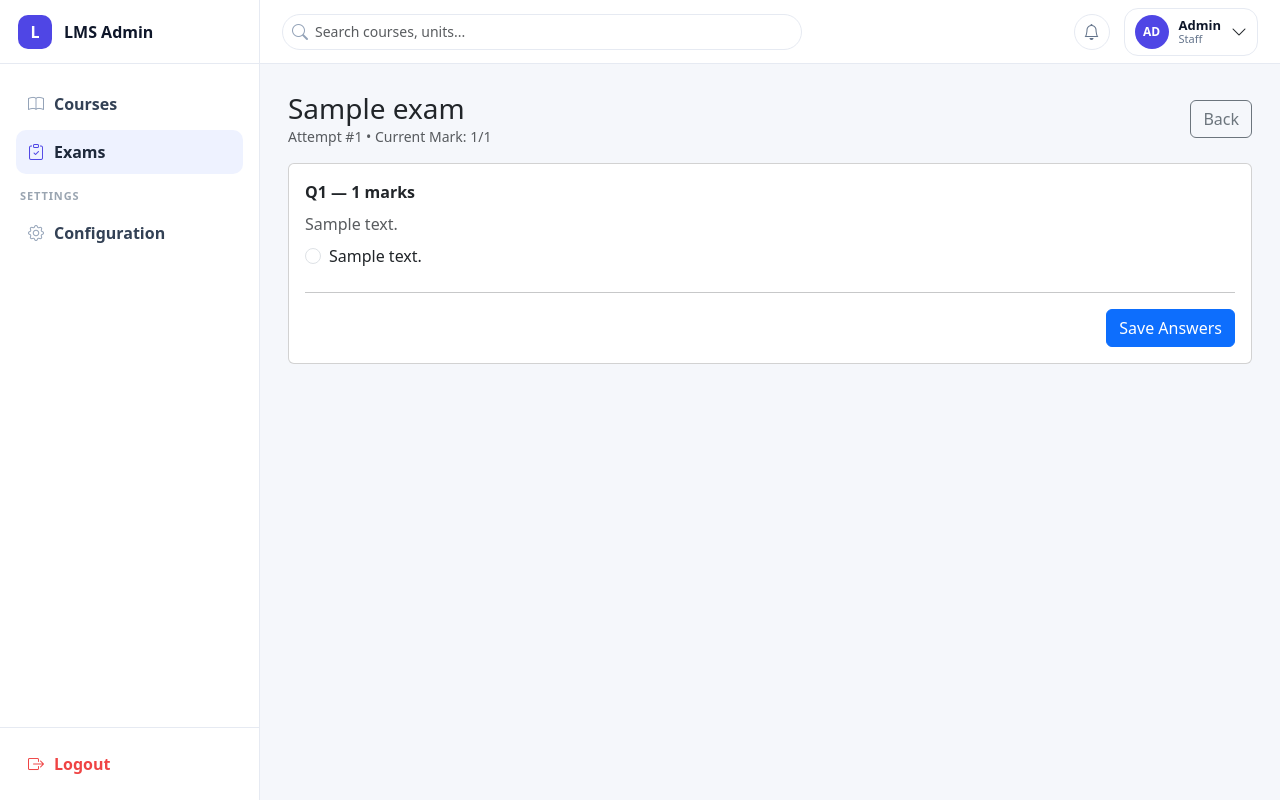
After one commit to Hazem-Abdeen/Lms_Project, a Django app: page /exams/attempts/1/take/ in a window 1280 px wide. The commit adds this page. Run offline with Django 5.2, Linux system fonts and the light colour scheme; a user stored in the database is signed in; tables that the repository leaves empty hold one stand-in row (values such as "Sample post").

Commit message:
first view

```diff
--- a/config/settings.py
+++ b/config/settings.py
@@ -122,3 +122,6 @@ USE_TZ = True
 # https://docs.djangoproject.com/en/6.0/howto/static-files/
 
 STATIC_URL = 'static/'
+
+LOGIN_URL = "/admin/login/"
+LOGIN_REDIRECT_URL = "/exams/"
--- a/config/urls.py
+++ b/config/urls.py
@@ -1,8 +1,10 @@
 from django.contrib import admin
+from django.shortcuts import redirect
 from django.urls import path, include
 
 urlpatterns = [
     path("admin/", admin.site.urls),
     path("courses/", include("courses.urls")),
     path("exams/", include("exams.urls")),
+    path("", lambda request: redirect("/exams/")),
 ]
--- a/exams/models.py
+++ b/exams/models.py
@@ -1,6 +1,8 @@
 from django.conf import settings
 from django.core.exceptions import ValidationError
 from django.db import models
+from django.utils import timezone
+
 
 class Exam(models.Model):
     course = models.ForeignKey(
@@ -47,6 +49,10 @@ class AnswerChoice(models.Model):
 
 
 class ExamAttempt(models.Model):
+    class Status(models.TextChoices):
+        IN_PROGRESS = "IN_PROGRESS", "In progress"
+        SUBMITTED = "SUBMITTED", "Submitted"
+
     user = models.ForeignKey(
         settings.AUTH_USER_MODEL,
         on_delete=models.CASCADE,
@@ -57,11 +63,31 @@ class ExamAttempt(models.Model):
         on_delete=models.CASCADE,
         related_name="attempts"
     )
-    full_mark = models.PositiveSmallIntegerField()
-    user_mark = models.PositiveSmallIntegerField()
+
+    status = models.CharField(
+        max_length=20,
+        choices=Status.choices,
+        default=Status.IN_PROGRESS,
+    )
+
+    started_at = models.DateTimeField(auto_now_add=True)
+    submitted_at = models.DateTimeField(null=True, blank=True)
+
+    full_mark = models.PositiveSmallIntegerField(default=0)
+    user_mark = models.PositiveSmallIntegerField(default=0)
 
     def __str__(self):
-        return f"{self.user} - {self.exam}"
+        return f"{self.user} - {self.exam} ({self.status})"
+
+    class Meta:
+        constraints = [
+            models.UniqueConstraint(
+                fields=["user", "exam"],
+                condition=models.Q(status="IN_PROGRESS"),
+                name="unique_in_progress_attempt_per_user_exam",
+            )
+        ]
+
 
 class AttemptAnswer(models.Model):
     attempt = models.ForeignKey(
--- /dev/null
+++ b/exams/templates/exams/attempt_take.html
@@ -0,0 +1,53 @@
+{% extends "courses/base.html" %}
+{% load exam_extras %}
+
+{% block title %}Take Exam{% endblock %}
+{% block topbar_left %}Take Exam{% endblock %}
+
+{% block content %}
+  <div class="d-flex justify-content-between align-items-center mb-3">
+    <div>
+      <h3 class="mb-0">{{ exam.title }}</h3>
+      <div class="text-muted small">
+        Attempt #{{ attempt.id }} • Current Mark: {{ attempt.user_mark }}/{{ attempt.full_mark }}
+      </div>
+    </div>
+    <a class="btn btn-outline-secondary" href="{% url 'exams:exam_detail' exam.id %}">Back</a>
+  </div>
+
+  <form method="post" class="card">
+    {% csrf_token %}
+    <div class="card-body">
+      {% for q in questions %}
+        <div class="mb-4">
+          <div class="fw-semibold mb-2">
+            Q{{ q.order }} — {{ q.mark }} marks
+          </div>
+          <div class="text-muted mb-2">{{ q.text }}</div>
+
+          {% for c in q.choices.all %}
+            <div class="form-check">
+              <input class="form-check-input"
+                     type="radio"
+                     name="q_{{ q.id }}"
+                     id="q{{ q.id }}_c{{ c.id }}"
+                     value="{{ c.id }}"
+                     {% if answers_map.q.id == c.id %}checked{% endif %}>
+              <label class="form-check-label" for="q{{ q.id }}_c{{ c.id }}">
+                {{ c.text }}
+              </label>
+            </div>
+          {% empty %}
+            <div class="text-muted small">No answers added yet for this question.</div>
+          {% endfor %}
+        </div>
+        <hr>
+      {% endfor %}
+
+      <div class="d-flex gap-2 justify-content-end">
+        <button type="submit" class="btn btn-primary">Save Answers</button>
+        {# Step 4: Submit button will go here #}
+      </div>
+    </div>
+  </form>
+{% endblock %}
--- a/exams/urls.py
+++ b/exams/urls.py
@@ -1,7 +1,8 @@
 from django.urls import path
 from .views import (
     ExamListView, ExamCreateView, ExamDetailView, ExamUpdateView, ExamDeleteView,
-    QuestionCreateView, QuestionUpdateView, QuestionDeleteView, ChoiceCreateView, ChoiceUpdateView, ChoiceDeleteView
+    QuestionCreateView, QuestionUpdateView, QuestionDeleteView, ChoiceCreateView, ChoiceUpdateView, ChoiceDeleteView,
+    StartExamAttemptView, TakeExamView
 )
 
 app_name = "exams"
@@ -23,4 +24,6 @@ urlpatterns = [
     path("choices/<int:pk>/edit/", ChoiceUpdateView.as_view(), name="choice_update"),
     path("choices/<int:pk>/delete/", ChoiceDeleteView.as_view(), name="choice_delete"),
 
+    path("<int:exam_id>/start/",StartExamAttemptView.as_view(),name="attempt_start",),
+    path("attempts/<int:attempt_id>/take/",TakeExamView.as_view(),name="attempt_take",),
 ]
--- a/exams/views.py
+++ b/exams/views.py
@@ -1,9 +1,12 @@
-from django.shortcuts import get_object_or_404
+from django.db import transaction
+from django.db.models import Sum
+from django.shortcuts import get_object_or_404, redirect, render
 from django.urls import reverse_lazy
+from django.views import View
 from django.views.generic import ListView, CreateView, UpdateView, DeleteView, DetailView
 from django.contrib.auth.mixins import LoginRequiredMixin
 
-from .models import Exam, Question, AnswerChoice
+from .models import Exam, Question, AnswerChoice, ExamAttempt, AttemptAnswer
 from .forms import ExamForm, QuestionForm, ChoiceForm
 
 
@@ -152,3 +155,107 @@ class ChoiceDeleteView(DeleteView):
 
     def get_success_url(self):
         return reverse_lazy("exams:exam_detail", kwargs={"pk": self.object.question.exam.pk})
+
+class StartExamAttemptView(LoginRequiredMixin, View):
+    @transaction.atomic
+    def get(self, request, exam_id):
+        exam = get_object_or_404(Exam, pk=exam_id)
+
+        attempt, created = ExamAttempt.objects.get_or_create(
+            user=request.user,
+            exam=exam,
+            status=ExamAttempt.Status.IN_PROGRESS,
+            defaults={
+                "full_mark": exam.questions.aggregate(
+                    total=Sum("mark")
+                )["total"] or 0,
+                "user_mark": 0,
+            },
+        )
+
+        return redirect(
+            "exams:attempt_take",
+            attempt_id=attempt.id,
+        )
+
+class TakeExamView(LoginRequiredMixin, View):
+    template_name = "exams/attempt_take.html"
+
+    def get(self, request, attempt_id):
+        attempt = get_object_or_404(
+            ExamAttempt,
+            pk=attempt_id,
+            user=request.user,
+        )
+
+        # If already submitted, don't allow editing
+        if attempt.status == ExamAttempt.Status.SUBMITTED:
+            return redirect("exams:attempt_result", attempt_id=attempt.id)  # Step 4 later
+
+        questions = attempt.exam.questions.prefetch_related("choices").all()
+
+        # existing answers for pre-selecting radios
+        answers_map = {
+            a.question_id: a.selected_choice_id
+            for a in attempt.answers.select_related("selected_choice").all()
+        }
+
+        return render(request, self.template_name, {
+            "attempt": attempt,
+            "exam": attempt.exam,
+            "questions": questions,
+            "answers_map": answers_map,
+        })
+
+    @transaction.atomic
+    def post(self, request, attempt_id):
+        attempt = get_object_or_404(
+            ExamAttempt,
+            pk=attempt_id,
+            user=request.user,
+        )
+
+        if attempt.status == ExamAttempt.Status.SUBMITTED:
+            return redirect("exams:attempt_result", attempt_id=attempt.id)  # Step 4 later
+
+        questions = attempt.exam.questions.prefetch_related("choices").all()
+
+        # Save/update answers
+        for q in questions:
+            key = f"q_{q.id}"
+            choice_id = request.POST.get(key)
+
+            if not choice_id:
+                # user left it unanswered
+                AttemptAnswer.objects.update_or_create(
+                    attempt=attempt,
+                    question=q,
+                    defaults={
+                        "selected_choice": None,
+                        "is_correct": False,
+                        "earned_mark": 0,
+                    },
+                )
+                continue
+
+            # Make sure the choice belongs to THIS question (security check)
+            choice = get_object_or_404(AnswerChoice, pk=choice_id, question=q)
+
+            is_correct = choice.is_correct
+            earned = q.mark if is_correct else 0
+
+            AttemptAnswer.objects.update_or_create(
+                attempt=attempt,
+                question=q,
+                defaults={
+                    "selected_choice": choice,
+                    "is_correct": is_correct,
+                    "earned_mark": earned,
+                },
+            )
+
+        # Optional: update current running mark (not final submit yet)
+        attempt.user_mark = attempt.answers.aggregate(total=Sum("earned_mark"))["total"] or 0
+        attempt.save(update_fields=["user_mark"])
+
+        return redirect("exams:attempt_take", attempt_id=attempt.id)
```
Also changed, not shown: exams/templates/exams/exam_detail.html (+8 -0 lines), exams/templatetags/exam_extras.py (added, +9 -0 lines), exams/migrations/0003_examattempt_started_at_examattempt_status_and_more.py (added).
